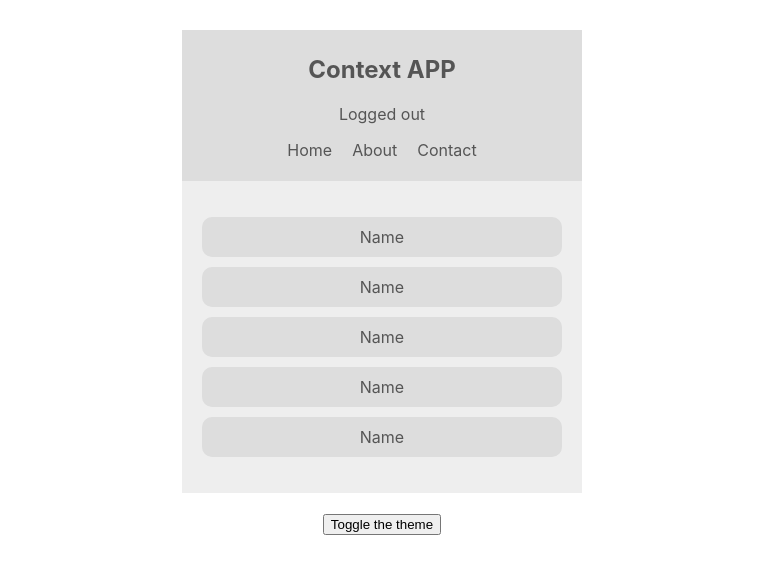
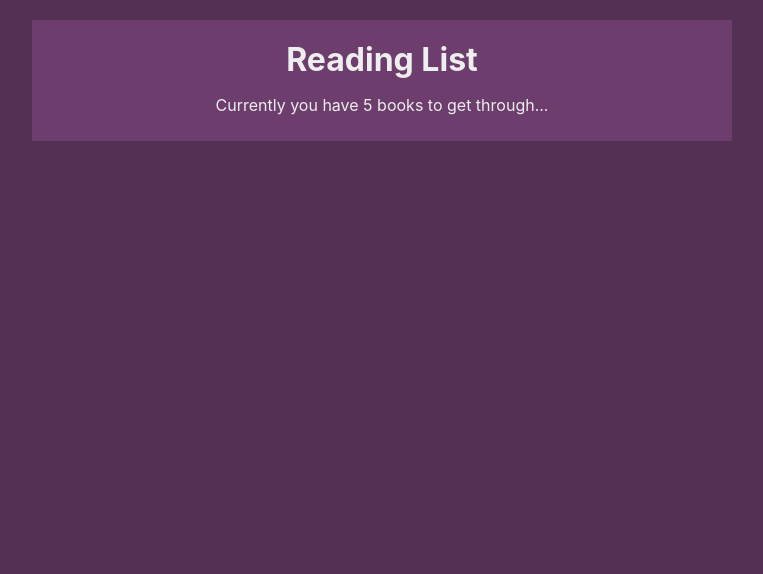
Before and after one commit to seppar93/alexandria-context-example, a React (Create React App) app: page / in a window 1280 px wide. Shown: the top 574 px of the page, without its empty margins (258-1021 px from the left). Built offline with nearby package versions, Linux system fonts and the light colour scheme.

Commit message:
refactor

```diff
--- a/src/App.js
+++ b/src/App.js
@@ -11,17 +11,10 @@
 function App() {
   return (
     <div className="App">
-      <ThemeContextProvider>
-        <AuthContextProvider>
-          <NavBar />
+      <BookContext>
+        <NavBar />
+      </BookContext>
 
-          <BookContext>
-          <BookList />
-          </BookContext>
-
-          <ThemeToggle />
-        </AuthContextProvider>
-      </ThemeContextProvider>
     </div>
   );
 }
--- a/src/components/NavBar.js
+++ b/src/components/NavBar.js
@@ -1,53 +1,18 @@
 import React, { Component, useContext } from 'react'
 import { AuthContext } from '../contexts/AuthContext';
+import { BookContext } from '../contexts/BookContext';
 import { ThemeContext } from '../contexts/ThemeContext'
 
-// export default class NavBar extends Component {
-//     render() {
-//         return (
-//             <AuthContext.Consumer>{(authContext) => (
-//                 <ThemeContext.Consumer>{(themeContext) => {
-//                     const {isAuthenticated, toggleAuth} = authContext
-//                     const { isLightTheme, light, dark } = themeContext;
-//                     const theme = isLightTheme ? light : dark;
 
-//                     return (
-//                         <nav style={{ background: theme.ui, color: theme.syntax }}>
-//                             <h1>Context APP</h1>
-//                                  <div onClick={toggleAuth}>
-//                                      {isAuthenticated ? 'Logged In' : "Logged out"}
-//                                  </div>
-//                             <ul>
-//                                 <li>Home</li>
-//                                 <li> About</li>
-//                                 <li> Contact</li>
-//                             </ul>
-//                         </nav>
-//                     )
-//                 }}</ThemeContext.Consumer>
-//             )}</AuthContext.Consumer>
-//         )
-//     }
-// }
 
 const NavBar = () => {
-    const { isLightTheme, light, dark } = useContext(ThemeContext);
-    const { isAuthenticated, toggleAuth } = useContext(AuthContext);
-    const theme = isLightTheme ? light : dark;
-
+    const {books} = useContext(BookContext)
 
     return (
-        <nav style={{ background: theme.ui, color: theme.syntax }}>
-            <h1>Context APP</h1>
-            <div onClick={toggleAuth}>
-                {isAuthenticated ? 'Logged In' : "Logged out"}
-            </div>
-            <ul>
-                <li>Home</li>
-                <li> About</li>
-                <li> Contact</li>
-            </ul>
-        </nav>
+        <div className='navbar'>
+            <h1>Reading List</h1>
+            <p>Currently you have {books.length} books to get through...</p>
+        </div>
     )
 }
 
--- a/src/contexts/BookContext.js
+++ b/src/contexts/BookContext.js
@@ -4,17 +4,22 @@
 
 
 
-
 const BookContextProvider = (props) => {
   const [books, setBooks] =  useState([
-        {title: 'Name', id: 1},
-        {title: 'Name', id: 2},
-        {title: 'Name', id: 3},
-        {title: 'Name', id: 4},
-        {title: 'Name', id: 5}
+        {title: 'Name', author: 'some guy', id: 1},
+        {title: 'Name', author: 'some guy', id: 2},
+        {title: 'Name', author: 'some guy', id: 3},
+        {title: 'Name', author: 'some guy', id: 4},
+        {title: 'Name', author: 'some guy', id: 5}
     ])
+    const addBook = (title, author) => {
+        setBooks([...books, {title, author, id: Math.random()}])
+    }
+    const removeBook = (id) => {
+        setBooks(books.filter(book => book.id !== id))
+    }
     return (
-        <BookContext.Provider value={{books}}>
+        <BookContext.Provider value={{books, addBook, removeBook}}>
             {props.children}
         </BookContext.Provider>
     )
--- a/src/index.css
+++ b/src/index.css
@@ -5,34 +5,20 @@
     sans-serif;
   -webkit-font-smoothing: antialiased;
   -moz-osx-font-smoothing: grayscale;
+  background: #553055;
 }
-
-/* app styles */
-.App {
-  max-width: 400px;
-  margin: 30px auto;
+.App{
+  background: #4c2a4c;
+  margin: 20px auto;
+  width: 90%;
+  max-width: 700px;
+  color: #eee;
+}
+.navbar{
+  padding: 10px 20px;
   text-align: center;
+  background: #6d3d6d
 }
-nav{
-  padding: 5px;
+.navbar h1{
+  margin: 10px 0;
 }
-nav ul {
-  padding: 0;
-}
-nav ul li {
-  display: inline-block;
-  margin: 0 10px;
-}
-.book-list {
-  padding: 20px;
-  margin-bottom: 20px;
-}
-.book-list ul{
-  padding: 0;
-  list-style-type: none;
-}
-.book-list li {
-  padding: 10px;
-  margin: 10px auto;
-  border-radius: 10px;
-}
```
Also changed, not shown: src/components/BookDetails.js (added), src/components/BookForm.js (added).
